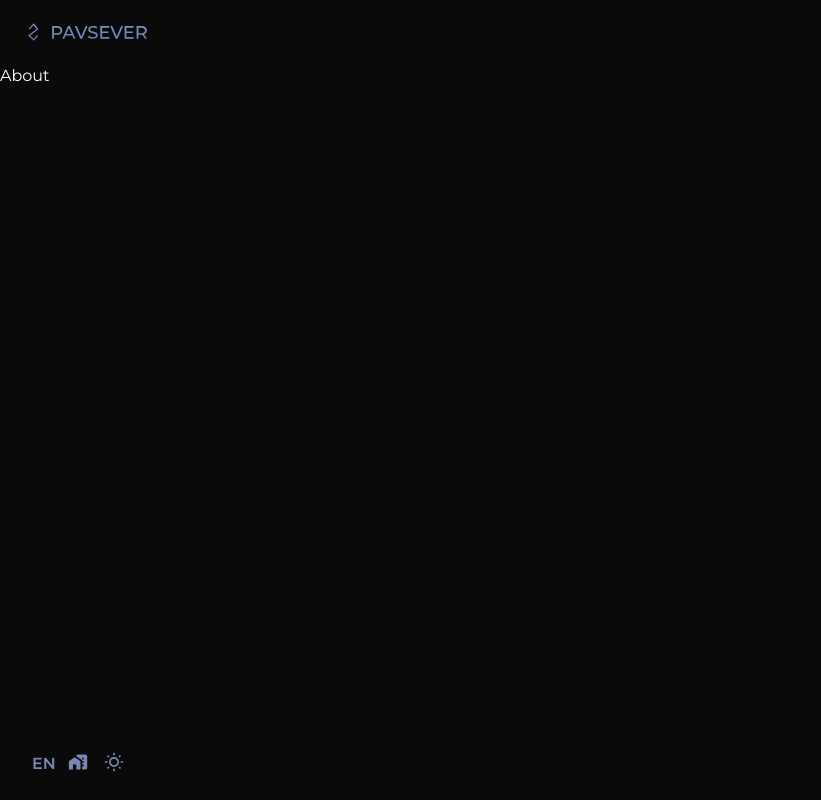
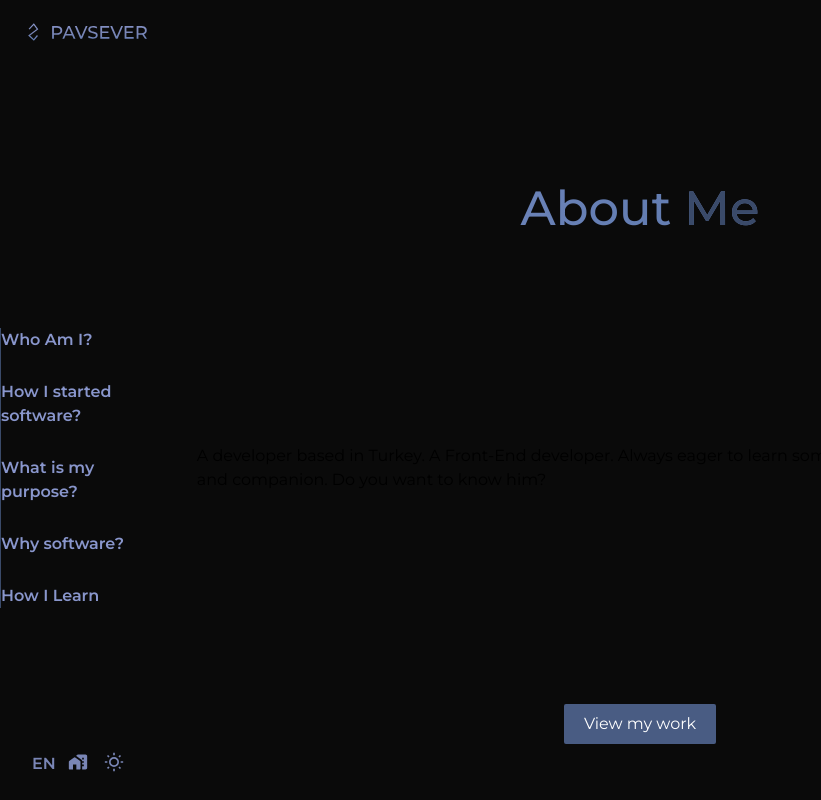
Before and after one commit to poyrazavsever/Portfolio, a React (Create React App) app: page /about in a window 1280 px wide. Shown: the whole page, without its empty margins (0-821 px from the left). Built offline with nearby package versions, Linux system fonts and the light colour scheme.

Commit message:
feat: add about page

```diff
--- a/src/views/About.jsx
+++ /dev/null
@@ -1,9 +0,0 @@
-import React from 'react'
-
-function About() {
-  return (
-    <div className='text-white'>About</div>
-  )
-}
-
-export default About
--- /dev/null
+++ b/src/views/About/index.jsx
@@ -0,0 +1,24 @@
+import React from 'react'
+import Menu from "./menu"
+import { Link, Outlet } from "react-router-dom"
+
+function About() {
+  return (
+    <div className='flex flex-col mx-auto h-screen w-full justify-center items-center gap-12 md:gap-24'>
+
+      <h1 className='linear-text font-medium text-3xl md:text-5xl text-center'>About <span className='text-primary-200'>Me</span></h1>
+
+      <div className='md:flex md:flex-row md:items-start md:gap-12'>
+        <Menu />
+        <Outlet />
+      </div>
+
+
+      <Link to="/portfolio" className='rounded-sm px-5 py-2 bg-primary-default text-white transition-all duration-200 hover:bg-gradient-none hover:bg-primary-200 text-xs sm:text-sm lg:text-base'>View my work</Link>
+
+    </div>
+
+  )
+}
+
+export default About
--- /dev/null
+++ b/src/views/About/menu.jsx
@@ -0,0 +1,47 @@
+import React, { useState } from 'react'
+import { NavLink } from "react-router-dom"
+import classNames from 'classnames'
+
+function Menu() {
+
+  const [photo, setPhoto] = useState(true)
+
+  return (
+    <div className='flex flex-col md:flex-row justify-around items-center gap-12'>
+
+      <div className='flex flex-col items-start text-xs md:text-base gap-y-7 font-semibold border-l border-primary-200 text-linear-default'>
+
+        <NavLink to="whoami" onClick={() => setPhoto(false)} end={true} className={({ isActive }) => classNames({
+          "aboutbtn": true,
+          "border-linear-200": isActive
+        })}>Who Am I?</NavLink>
+
+        <NavLink to="started" onClick={() => setPhoto(false)} end={true} className={({ isActive }) => classNames({
+          "aboutbtn": true,
+          "border-linear-default": isActive
+        })}>How I started software?</NavLink>
+
+        <NavLink to="purpose" onClick={() => setPhoto(false)} end={true} className={({ isActive }) => classNames({
+          "aboutbtn": true,
+          "border-linear-default": isActive
+        })}>What is my purpose?</NavLink>
+
+        <NavLink to="whysoftware" onClick={() => setPhoto(false)} end={true} className={({ isActive }) => classNames({
+          "aboutbtn": true,
+          "border-linear-default": isActive
+        })}>Why software?</NavLink>
+
+        <NavLink to="learn" onClick={() => setPhoto(false)} end={true} className={({ isActive }) => classNames({
+          "aboutbtn": true,
+          "border-linear-default": isActive
+        })}>How I Learn</NavLink>
+
+      </div>
+
+      {photo ? <p className='abouttext'>A developer based in Turkey. A Front-End developer. Always eager to learn something new, but also lazy. His computer is his best friend and companion. Do you want to know him?</p> : ""}
+
+    </div>
+  )
+}
+
+export default Menu
--- /dev/null
+++ b/src/views/About/texts/learn.jsx
@@ -0,0 +1,11 @@
+import React from 'react'
+
+function Learn() {
+    return (
+        <p className="abouttext">
+            First of all, I want to talk about something. What I am about to say is not for those who have no idea about software or for beginners. I don't believe you can get anywhere by just watching plain video listings or doing nothing while trying to learn about the software. I think if you want to learn something you should do a project about it or with it. You should learn to research on the internet and find solutions for the places you can't do or the errors you get. As long as this situation continues, both logic will be understood and memorization will be avoided. That's how I learn too.
+        </p>
+    )
+}
+
+export default Learn
--- /dev/null
+++ b/src/views/About/texts/purpose.jsx
@@ -0,0 +1,11 @@
+import React from 'react'
+
+function Purpose() {
+    return (
+        <p className='abouttext'>
+            My primary goal is to get somewhere in my software life and to be a qualified employee. After seeing how things work in teamwork, I want to establish my own company and offer useful work to people. Although all my current studies are in this direction, I am aware that I need to work more disciplined. I hope to be a qualified software developer in the position I want in the future.
+        </p>
+    )
+}
+
+export default Purpose
--- /dev/null
+++ b/src/views/About/texts/started.jsx
@@ -0,0 +1,11 @@
+import React from 'react'
+
+function Started() {
+    return (
+        <p className='abouttext'>
+            When I first got my computer, I decided to play GTA 5 with a friend. We bought GTA5 and played for a while. But it was very difficult to make money in the game, to buy something. As such, we slowly started to cool off from the game. It's been a long time and I saw the game in my library. And I started to think about how to start the game again. After thinking about it for a while, it occurred to me to cheat. I searched youtube for the GTA5 cheat. And I followed the instructions in the first video. Although I don't believe it, the trick worked! I was surprised by this. I started researching how these tricks came about and how they were done. That's how I met software.
+        </p>
+    )
+}
+
+export default Started
--- /dev/null
+++ b/src/views/About/texts/whoamı.jsx
@@ -0,0 +1,11 @@
+import React from 'react'
+
+function WhoAmI() {
+  return (
+    <p className='abouttext'>
+      I'm Poyraz Avsever. I have been interested in software and design since I was a child and trying to improve myself. I decided to turn my interest and curiosity about software into my future profession. Although I have been interested in this field for a long time, I have been developing projects and learning something for the last 1 year. Along with software, I am also interested in football, music and mathematics.
+    </p>
+  )
+}
+
+export default WhoAmI
--- /dev/null
+++ b/src/views/About/texts/whysoftware.jsx
@@ -0,0 +1,9 @@
+import React from 'react'
+
+function WhySoftware() {
+    return (
+        <p className='abouttext'>I believe that software is the best way to do things that are impossible or very difficult for people to do in daily life. At the same time, based on my past experiences, I decided that the software was the right decision for me. From the day I started my research, I realized that everything related to computer-software is in my field of interest and that I enjoy hearing and reading about them. And after much thought, I decided to continue my life in this business.</p>
+    )
+}
+
+export default WhySoftware
--- a/src/views/Home/circleSoftware.jsx
+++ b/src/views/Home/circleSoftware.jsx
@@ -4,16 +4,17 @@ import { Bootstrap, Tailwind, ReactJS, Redux, Javascript, Html, Sass, Css, Flask
 function CircleSoftware() {
   return (
     <div className='flex flex-col gap-y-5'>
-      <div className='w-[224px] h-[224px] my-12 rounded-full transition-all duration-200 flex items-center justify-center relative animate-[wiggle_10s_ease-in-out_infinite] hover:animate-pulse'>
+
+      <div className='w-[224px] h-[224px] lg:w-[270px] lg:h-[270px] my-12 rounded-full transition-all duration-200 flex items-center justify-center relative animate-[wiggle_25s_ease-in-out_infinite]'>
 
         <Bootstrap
-          className="circleTranslate top-0 left-1" />
+          className="circleTranslate top-0 left-1 lg:left-0" />
 
         <Tailwind
-          className="circleTranslate -top-6 left-12" />
+          className="circleTranslate -top-8 left-12 lg:left-14" />
 
         <ReactJS
-          className="circleTranslate -top-10 left-15" />
+          className="circleTranslate -top-12 left-15" />
 
         <Javascript
           className="circleTranslate top-[20%] -left-6" />
@@ -31,26 +32,27 @@ function CircleSoftware() {
           className="circleTranslate top-[92%] left-10" />
 
         <Flask
-        className="circleTranslate -bottom-5" />
+        className="circleTranslate -bottom-5 lg:-bottom-9" />
 
         <Figma
-        className="circleTranslate -bottom-3 right-10" />
+        className="circleTranslate -bottom-3 right-10 lg:right-14 lg:-bottom-6" />
 
         <Photoshop
         className="circleTranslate bottom-4 right-0" />
 
         <Python
-        className="circleTranslate bottom-14 -right-6" />
+        className="circleTranslate bottom-14 -right-6 lg:bottom-16" />
 
         <Firebase
-        className="circleTranslate -right-8" />
+        className="circleTranslate -right-8 lg:bottom-32" />
 
         <Git
-        className="circleTranslate bottom-36 -right-6" />
+        className="circleTranslate bottom-36 -right-6 lg:bottom-48 lg:-right-6" />
 
       </div>
 
       <div className='w-full h-3 bg-primary-default rounded-l-xl rounded-r-xl opacity-75 blur-sm'></div>
+
     </div>
   )
 }
```
